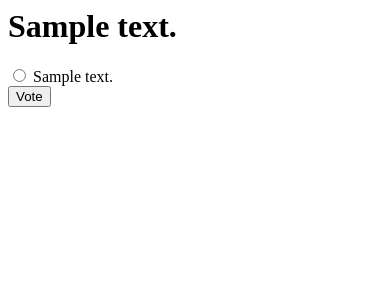
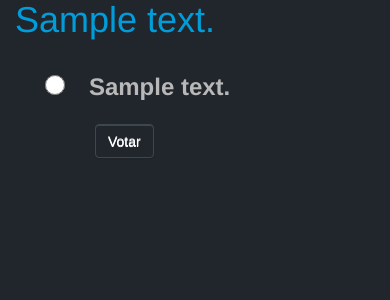
Before and after one commit to mayronH/second-djangoproject, a Django app: page /polls/1/ in a window 390 px wide. Shown: the top 300 px of the page. Run offline with Django 3.2, Linux system fonts and the light colour scheme; tables that the repository leaves empty hold one stand-in row (values such as "Sample post"); some libraries are stand-ins or nearby versions.

Commit message:
modificando css e exibindo votos por meio de porcentagens

```diff
--- a/polls/models.py
+++ b/polls/models.py
@@ -28,11 +28,22 @@ class Question(models.Model):
     def __str__(self):
         return self.question_text
 
+    def votes_total(self):
+        count = 0
+        for choice in self.choice_set.all():
+            count += choice.votes
+        return count
+
 
 class Choice(models.Model):
     question = models.ForeignKey(Question, on_delete=models.CASCADE)
     choice_text = models.CharField(max_length=200)
     votes = models.IntegerField(default=0)
 
+    def percentage_votes(self):
+        total = self.question.votes_total()
+        porcentagem = (self.votes/total)
+        return format(porcentagem, ".0%")
+
     def __str__(self):
         return self.choice_text
--- a/polls/static/polls/css/style.css
+++ b/polls/static/polls/css/style.css
@@ -1,8 +1,74 @@
-li a {
-    color: green;
+body {
+    background-color: #21262d;
+    color: rgb(185, 184, 184);
+}
+h1 {
+    font-size: 36px;
+    margin: 0px 0px 30px 0px;
+    color: #009dda;
 }
 
-body{
-    background: url('../images/background.jpg') center center;
-    background-size: cover;
+h3 a {
+    color: #009dda;
 }
+
+h3 a:hover{
+    color: #009dda;
+}
+
+.enquete{
+    background-color: #24292d;
+    padding: 20px;
+    padding-left: 40px;
+    margin: 15px 0;
+    outline: 1px solid #3f474e;
+    outline-offset: -10px;
+}
+
+/* .formulario {
+    display: flex;
+    justify-content: center;
+} */
+
+.polls-form label{
+    font-size: 24px;
+    padding-left: 20px;
+}
+
+.polls-form input {
+    width: 20px;
+    height: 20px;
+    margin-top: 5px;
+}
+
+.btn-default:focus {
+    color: #fff!important;
+    background: none!important;
+}
+
+.btn-default:hover {
+    color: #fff!important;
+    background: none!important;
+}
+
+.btn-default:active {
+    color: #fff!important;
+    background: none!important;
+}
+
+.btn-votar {
+    /* text-align: center; */
+    margin-top: 15px;
+    padding-left: 50px;
+}
+
+.btn-votar button {
+    background: none;
+    border-color: #3f474e;
+    color: #fff;
+}
+
+#again{
+    display: flex;
+    justify-content: flex-end;
+}
--- /dev/null
+++ b/polls/templates/polls/base.html
@@ -0,0 +1,22 @@
+{% load static %}
+<html lang="en">
+<head>
+    <meta charset="UTF-8">
+    <meta name="viewport" content="width=device-width, initial-scale=1.0">
+    <title>Enquetes</title>
+
+    <link rel="stylesheet" href="//maxcdn.bootstrapcdn.com/bootstrap/3.2.0/css/bootstrap.min.css">
+    <link rel="stylesheet" href="//maxcdn.bootstrapcdn.com/bootstrap/3.2.0/css/bootstrap-theme.min.css">
+    <link rel="stylesheet" type="text/css" href="{% static 'polls/css/style.css' %}">
+</head>
+<body>
+    <div class="container-fluid" id="posts">
+        <div class="container">
+            <div class="row">
+                {% block content %}
+                {% endblock %}
+            </div>
+        </div>
+    </div>
+</body>
+</html>
--- a/polls/templates/polls/detail.html
+++ b/polls/templates/polls/detail.html
@@ -1,16 +1,26 @@
+{% extends 'polls/base.html' %}
+{% block content %}
     <h1>{{ question.question_text }}</h1>
     <!-- <ul>
         {% for choice in question.choice_set.all %}
             <li>{{ choice.choice_text }}</li>
         {% endfor %}
     </ul> -->
+    <div class="container-fluid">
+        <div class="container">
+            <div class="row formulario">
                 {% if error_message %}<p><strong>{{ error_message }}</strong></p> {% endif %}
-
-<form action="{% url 'polls:vote' question.id %}" method="POST">
+                <form action="{% url 'polls:vote' question.id %}" method="POST" class="col-md-8 polls-form">
                     {% csrf_token %}
                     {% for choice in question.choice_set.all %}
                         <input type="radio" name="choice" id="choice{{ forloop.counter }}" value="{{choice.id}}">
                         <label for="choice{{forloop.counter}}">{{ choice.choice_text }}</label><br>
                     {% endfor %}
-    <input type="submit" value="Vote">
+                    <div class="btn-votar">
+                        <button type="submit" class="save btn btn-default">Votar</button>
+                    </div>
                 </form>
+            </div>
+        </div>
+    </div>
+{% endblock content %}
```
Also changed, not shown: polls/templates/polls/index.html (+12 -12 lines), polls/templates/polls/results.html (+23 -7 lines). Lines whose indentation alone changed are shown as unchanged.
